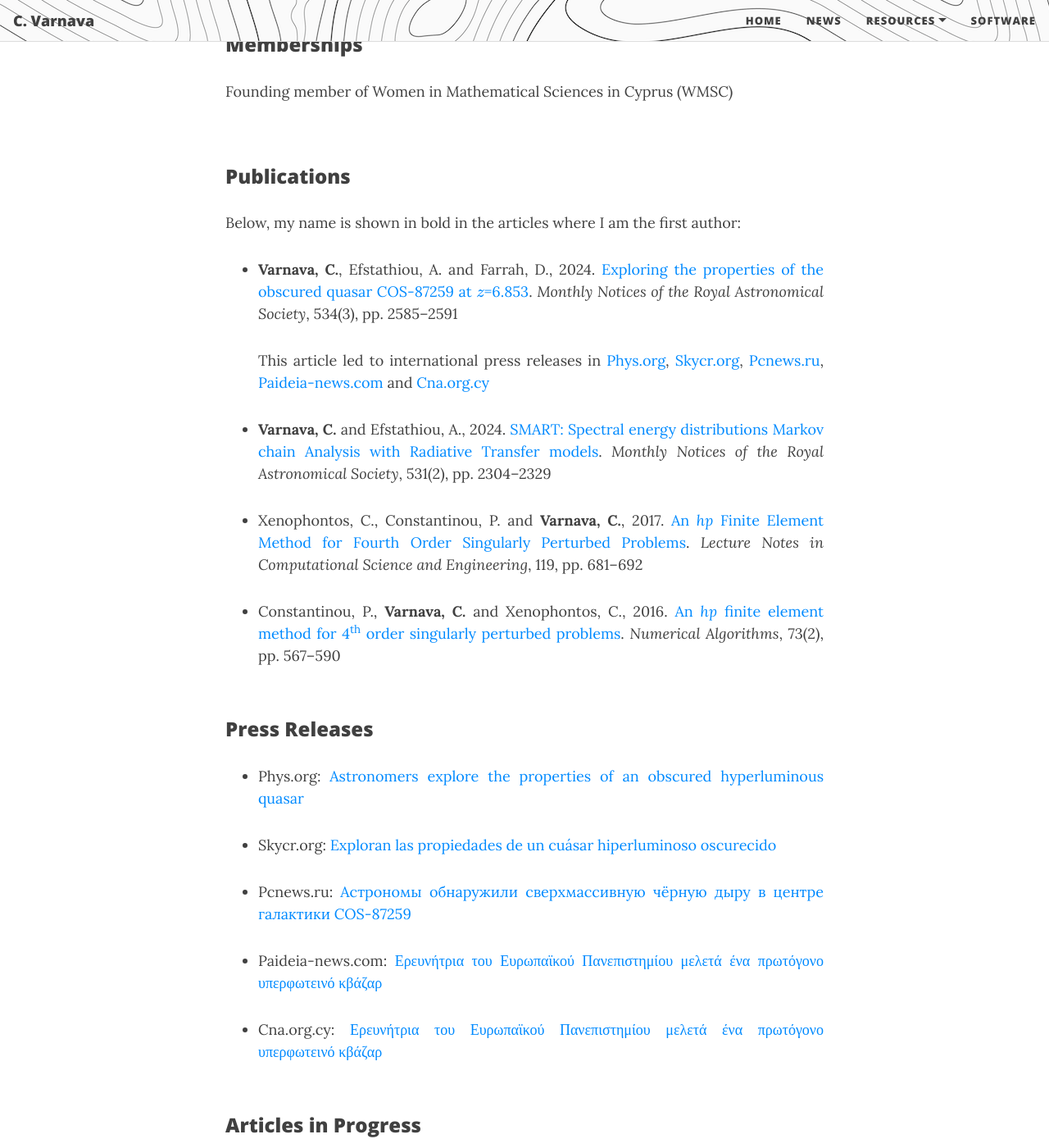
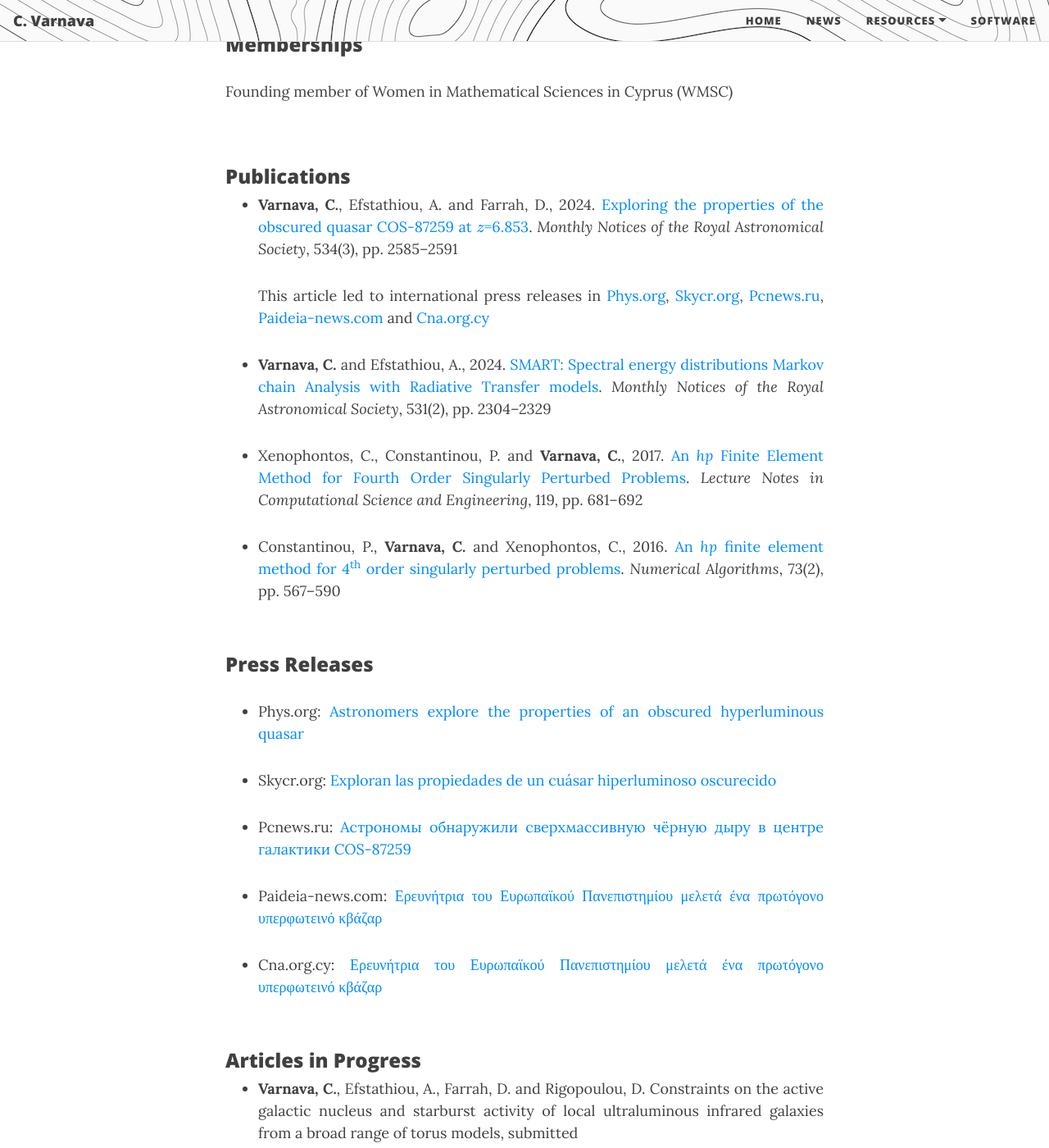
Before and after one commit to ch-var/ch-var.github.io, a Jekyll site: the page built from cv.html, in a window 1280 px wide and 1400 px high, scrolled down 2841 px. Shown: the whole window at 82% size. Built offline with Jekyll 4.4.1, drawn with Linux system fonts in a browser that asks for light colours; formulas are drawn with MathJax 3; some of the changed text lies outside the part shown.

Commit message:
Update cv.html

```diff
--- a/cv.html
+++ b/cv.html
@@ -92,8 +92,6 @@ Founding member of Women in Mathematical Sciences in Cyprus (WMSC)
 </p>
 <br>
 <h3>Publications</h3>
-<p>Below, my name is shown in bold in the articles where I am the first author:</p>
-<p>
 <ul>
 <li align='justify'><b>Varnava, C.</b>, Efstathiou, A. and Farrah, D., 2024. <a href="https://doi.org/10.1093/mnras/stae2221">Exploring the properties of the obscured quasar COS-87259 at \(z\)=6.853</a>. <i>Monthly Notices of the Royal Astronomical Society</i>, 534(3), pp. 2585–2591</li>
 <p align='justify'>This article led to international press releases in <a href="https://phys.org/news/2024-10-astronomers-explore-properties-obscured-hyperluminous.html">Phys.org</a>, <a href="https://skycr.org/2024/10/21/exploran-las-propiedades-de-un-cuasar-hiperluminoso-oscurecido/">Skycr.org</a>, <a href="https://pcnews.ru/news/astronomy_obnaruzili_sverhmassivnuu_cernuu_dyru_v_centre_galaktiki_cos_87259-1530160.html#gsc.tab=0">Pcnews.ru</a>, <a href="https://paideia-news.com/panepistimio-frederick/2024/11/11/ereynitria-toy-eyropaikoy-panepistimioy-meleta-ena-protogono-yperfoteino-kbazar">Paideia-news.com</a> and <a href="https://www.cna.org.cy/press-release/article/7556971/anakoinosi-typoy-evropaiko-panepistimio-kyproy">Cna.org.cy</a></p>
@@ -119,7 +117,6 @@ Founding member of Women in Mathematical Sciences in Cyprus (WMSC)
 </ul>
 <br>
 <h3>Articles in Progress</h3>
-<p>Below, my name is shown in bold in the articles where I am the first author:</p>
 <ul>
 <li align='justify'><b>Varnava, C.</b>, Efstathiou, A., Farrah, D. and Rigopoulou, D. Constraints on the active galactic nucleus and starburst activity of local ultraluminous infrared galaxies from a broad range of torus models, submitted</li>
 <p>
```
